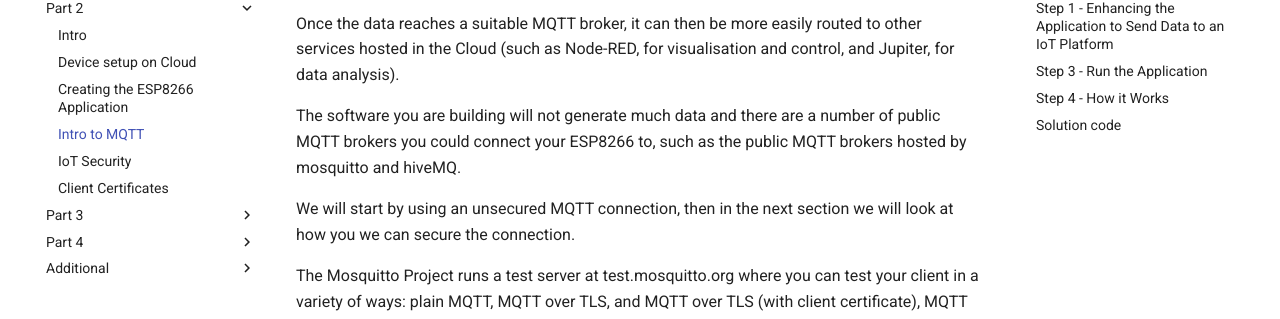
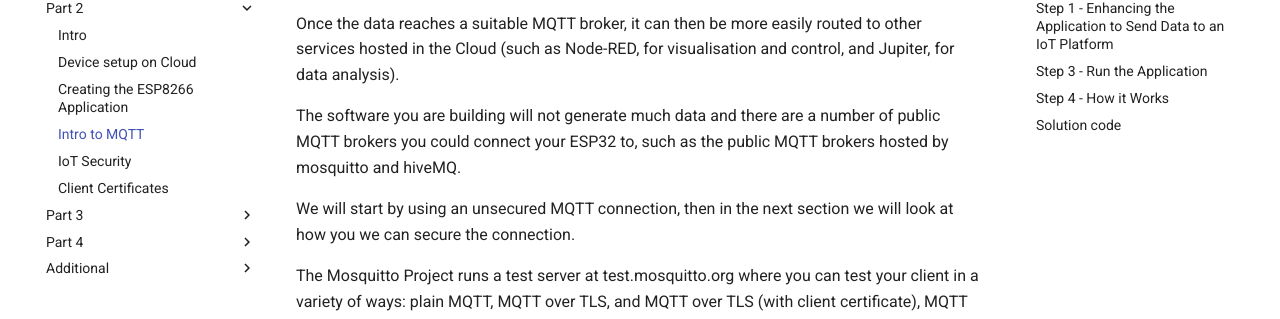
Before and after one commit to mdragone1/ESP32-IoT-Workshop, an MkDocs documentation site: the page built from docs/part2/MQTT.md, in a window 1280 px wide and 900 px high, scrolled down 325 px. Shown: the part 154-473 px from the top of the window. Built offline with MkDocs 1.6.1 and Material for MkDocs 9.7.7, drawn with Linux system fonts in a browser that asks for light colours; comment, search, counter and statistics services are not loaded; some of the changed text lies outside the part shown.

Commit message:
Update MQTT.md

````diff
--- a/docs/part2/MQTT.md
+++ b/docs/part2/MQTT.md
@@ -13,7 +13,7 @@ In the previous lab you built the stand alone sensor application. Now we want to
 
 Once the data reaches a suitable MQTT broker, it can then be more easily routed to other services hosted in the Cloud (such as Node-RED, for visualisation and control, and Jupiter, for data analysis).
 
-The software you are building will not generate much data and there are a number of public MQTT brokers you could connect your ESP8266 to, such as the public MQTT brokers hosted by mosquitto and hiveMQ.
+The software you are building will not generate much data and there are a number of public MQTT brokers you could connect your ESP32 to, such as the public MQTT brokers hosted by mosquitto and hiveMQ.
 
 We will start by using an unsecured MQTT connection, then in the next section we will look at how you we can secure the connection.
 
@@ -128,9 +128,9 @@ Finally, replace the 10 second ```delay(10000)``` to call the mqtt **loop()** fu
 
 ### Step 3 - Run the Application
 
-Compile and upload the code to your ESP8266 and you should see the ```WiFi Connected```, followed by ```Attempting MQTT connection...MQTT Connected```. Every 10 second interval you see the DHT sensor data printed on the console.
+Compile and upload the code to your ESP32 and you should see the ```WiFi Connected```, followed by ```Attempting MQTT connection...MQTT Connected```. Every 10 second interval you see the DHT sensor data printed on the console.
 
-The ESP8266 should also be publishing MQTT messages to the MQTT Broker.
+The ESP32 should also be publishing MQTT messages to the MQTT Broker.
 
 To verify this, you should use another MQTT client. This could be a mosquitto client installed on your laptop, but also a web-based client, conveniently offered by both hiveMQ and mosquitto.
 
@@ -159,10 +159,10 @@ The documentation of the broker you have chosen (e.g. hiveMQ or mosquitto) will
 
 ### Solution code
 
-The complete ESP8266 application is shown below (you will need to change the configuration section to match your environment):
+The complete ESP32 application is shown below (you will need to change the configuration section to match your environment):
 
 ```C++
-#include <ESP8266WiFi.h>
+#include <WiFi.h>
 #include <Adafruit_NeoPixel.h>
 #include <DHT.h>
 #include <ArduinoJson.h>
@@ -318,4 +318,4 @@ void loop() {
 
 ---
 
-[Click to return to the Part 2 homepage.](https://care-group.github.io/ESP866-IoT-Workshop/docs/part2/)
+[Click to return to the Part 2 homepage.](https://care-group.github.io/ESP32-IoT-Workshop/docs/part2/)
````
